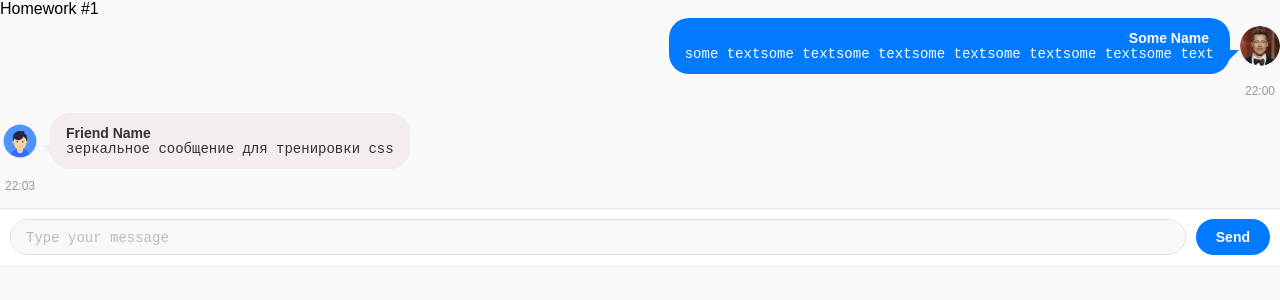
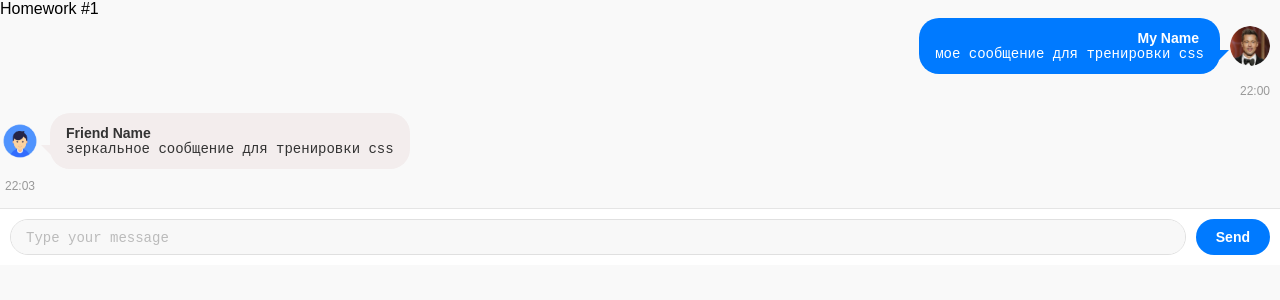
Before and after one commit to AndryGavrus/hws2-homework, a React (Create React App) app: page / in a window 1280 px wide. Shown: the top 300 px of the page. Built offline with nearby package versions, Linux system fonts and the light colour scheme.

Commit message:
some fix to check work pc connection

```diff
--- a/src/s2-homeworks/hw01/HW1.tsx
+++ b/src/s2-homeworks/hw01/HW1.tsx
@@ -27,10 +27,10 @@ export const message0: MessageType = {
     id: 0,
     user: {
         avatar: avatar, // можно менять
-        name: 'Some Name',  // можно менять
+        name: 'My Name',  // можно менять
     },
     message: {
-        text: 'some textsome textsome textsome textsome textsome textsome text', // можно менять
+        text: 'мое сообщение для тренировки css', // можно менять
         time: '22:00', // можно менять
     },
 }
--- a/src/s2-homeworks/hw01/message/Message.module.css
+++ b/src/s2-homeworks/hw01/message/Message.module.css
@@ -15,7 +15,7 @@
     width: 40px;
     height: 40px;
     border-radius: 50%;
-    margin-left: 10px;
+    margin: 0 10px;
 }
 
 .text {
@@ -54,6 +54,6 @@
     font-size: 12px;
     color: #999;
     margin-left: auto;
-    padding-right: 5px;
+    padding-right: 10px;
     margin-top: 5px;
 }
```
